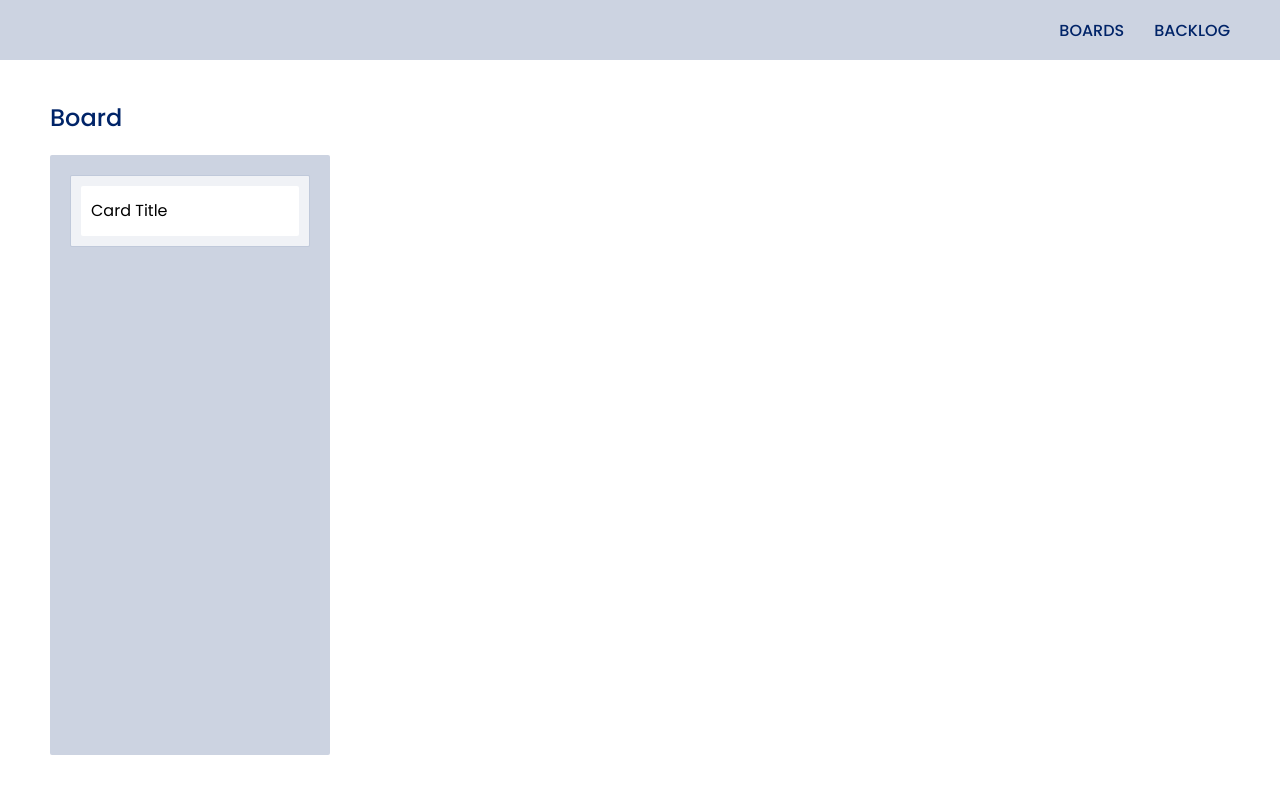
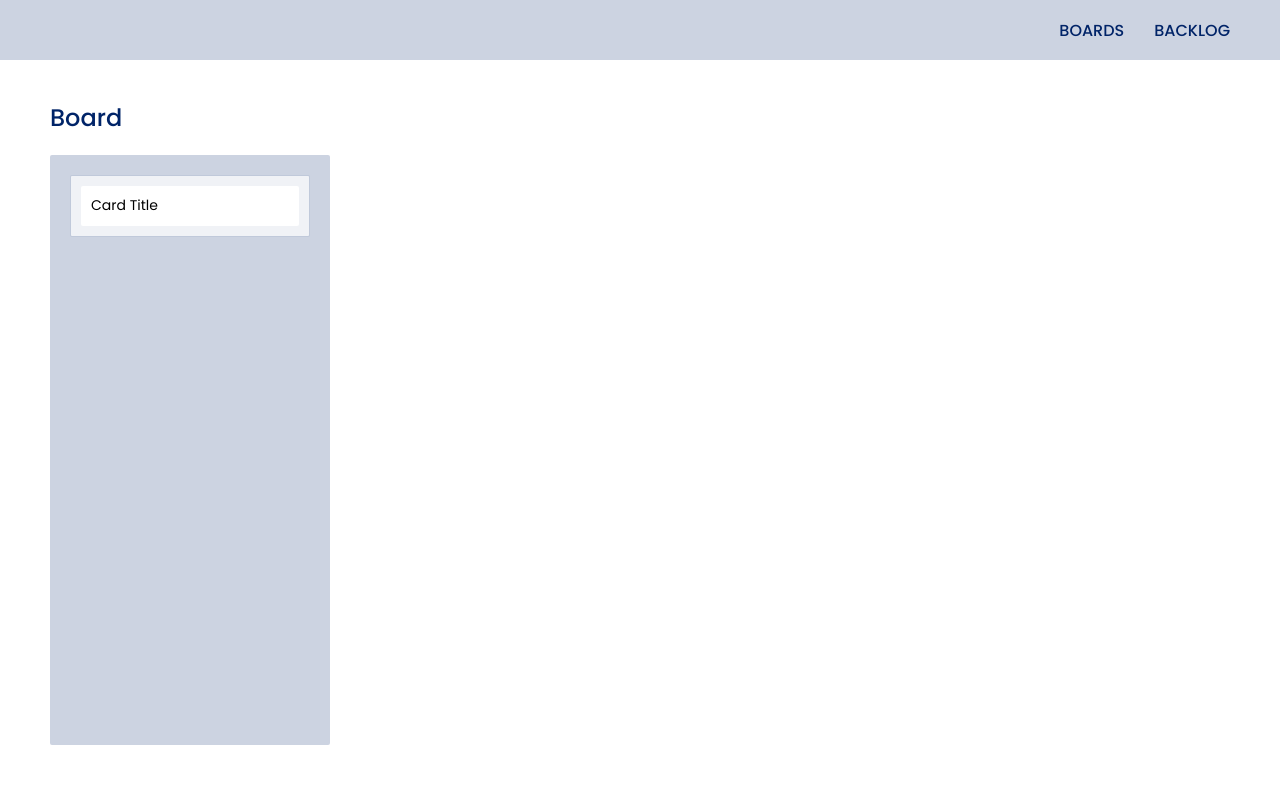
Before and after one commit to announa/kanban-board, an Angular app: page / in a window 1280 px wide. Shown: the top 794 px of the page. Built offline with nearby package versions, Linux system fonts and the light colour scheme.

Commit message:
added Card class, edited style

```diff
--- a/src/app/board-column/board-column.component.scss
+++ b/src/app/board-column/board-column.component.scss
@@ -3,9 +3,10 @@
  flex-direction: column;
  justify-content: flex-start;
  align-items: center;
- min-height: calc(100vh - 200px);
+height: calc(100vh - 210px);
  width: 280px;
  padding: 20px;
  background-color: rgba(var(--bg-blue),.2);
  border-radius: 2px;
+ overflow-y: auto;
 }
--- a/src/app/board/board.component.scss
+++ b/src/app/board/board.component.scss
@@ -1,5 +1,5 @@
 .board{
-min-height: 100vh;
+ height: 100vh;
 padding: 80px 50px 50px;
 }
 
@@ -7,5 +7,5 @@ padding: 80px 50px 50px;
  display: flex;
  justify-content: flex-start;
  align-items: flex-start;
- min-height: calc(100vh - 200px);
+height: calc(100vh - 210px);
 }
--- a/src/app/card/card.component.scss
+++ b/src/app/card/card.component.scss
@@ -22,14 +22,15 @@
  align-items: center;
  background-color: #ffffff;
  border-radius: 2px;
- min-height: 50px;
+ min-height: 40px;
  padding: 0 10px;
  width: 100%;
+ font-size: 14px;
 }
 
  .card-description{
   margin-top: 8px;
-  max-height: 300px;
+  max-height: 200px;
   transition: all 250ms ease-in-out;
 }
 
```
Also changed, not shown: src/app/Card.class.ts (added, +13 -0 lines).
